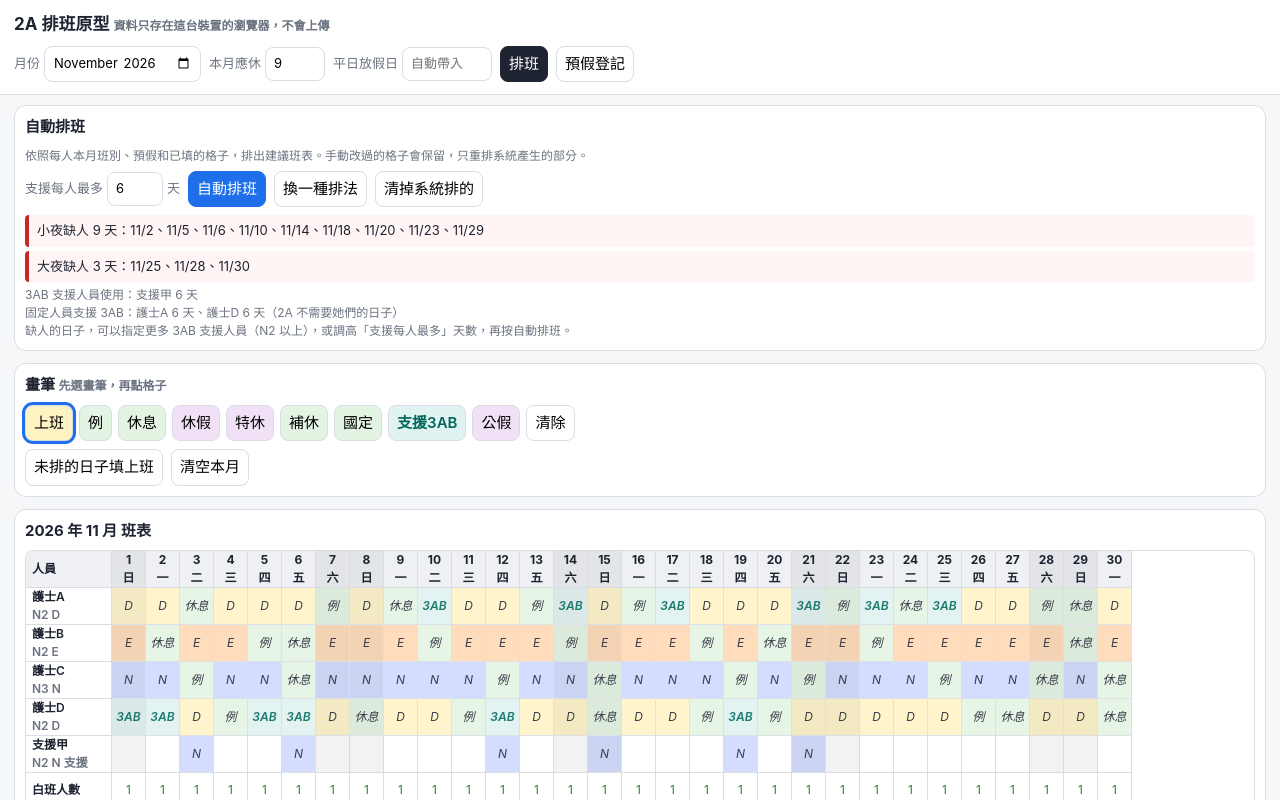
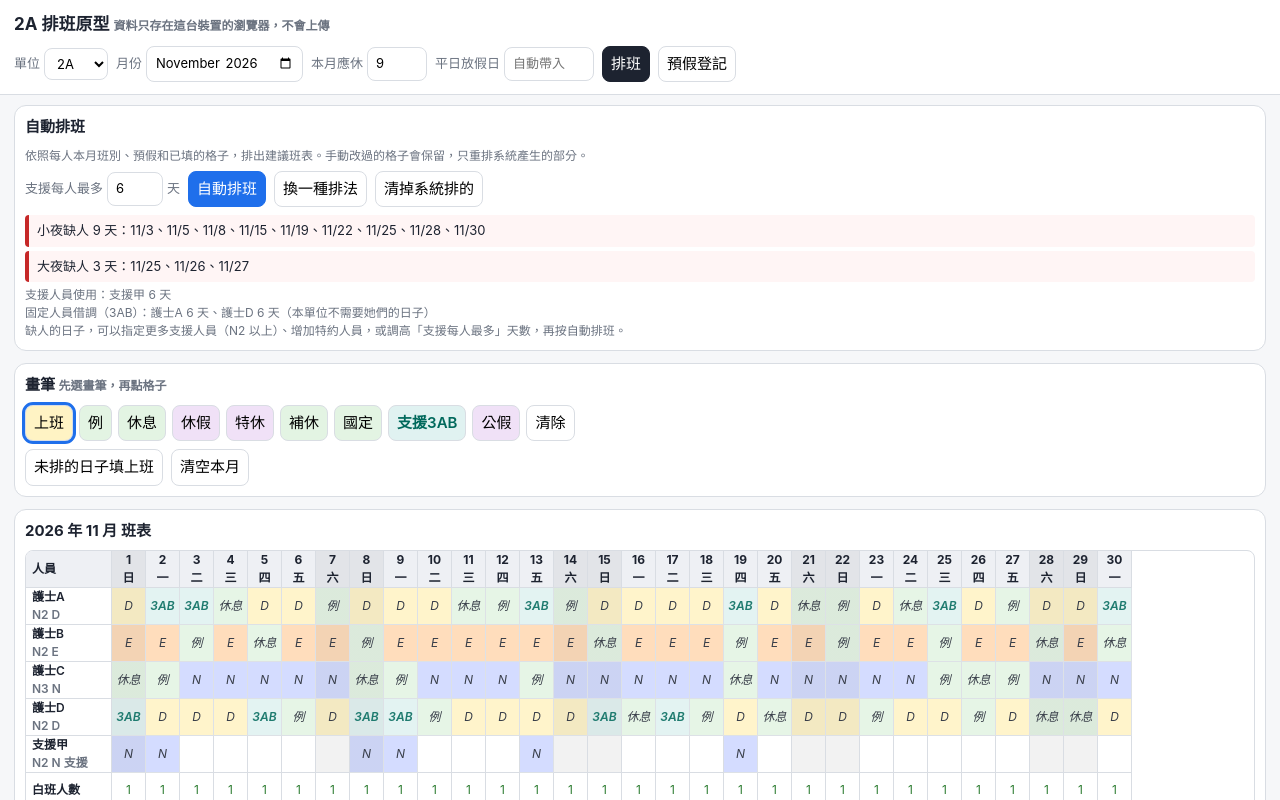
Before and after one commit to Johnyu88/scheduler-app, a plain HTML site: page index.html in a window 1280 px wide. Both pictures are taken after a click on the button "自動排班". Shown: the top 800 px of the page. Drawn offline with Linux system fonts and the light colour scheme.

Commit message:
Add 3AB unit support and bump cache
Co-Authored-By: Claude Sonnet 5.5 <noreply@anthropic.com>
Claude-Session: https://claude.ai/code/session_017H8jYubLcDWdTQrMKYTuP6

```diff
--- a/app.js
+++ b/app.js
@@ -1,12 +1,17 @@
 (function () {
   const R = window.Rules;
-  const KEY = 'miaoli-scheduler-2a-v1';
+  const UNIT = (function () { try { return localStorage.getItem('miaoli-unit') === '3AB' ? '3AB' : '2A'; } catch (e) { return '2A'; } })();
+  const KEY = UNIT === '3AB' ? 'miaoli-scheduler-3ab-v1' : 'miaoli-scheduler-2a-v1';
+  // 單位設定：每班人數（硬性）、借調代碼、是否每班至少 1 位 N2 以上
+  const CFG = UNIT === '3AB'
+    ? { coverage: { D: { weekday: 7, off: 6 }, E: 5, N: 4 }, lend: '2A', lendLabel: '支援2A', requireSenior: true }
+    : { coverage: { D: 1, E: 1, N: 1 }, lend: '3AB', lendLabel: '支援3AB', requireSenior: false };
   const LEVELS = ['N', 'N1', 'N2', 'N3', 'N4'];
   const WD = ['日', '一', '二', '三', '四', '五', '六'];
   const BRUSHES = [
     { code: '班', label: '上班', cls: 'D' }, { code: '例', label: '例', cls: 'rest' }, { code: '休息', label: '休息', cls: 'rest' },
     { code: '休假', label: '休假', cls: 'leave' }, { code: '特休', label: '特休', cls: 'leave' }, { code: '補休', label: '補休', cls: 'rest' },
-    { code: '國定', label: '國定', cls: 'rest' }, { code: '3AB', label: '支援3AB', cls: 'lend' }, { code: '公假', label: '公假', cls: 'leave' }, { code: '', label: '清除', cls: '' },
+    { code: '國定', label: '國定', cls: 'rest' }, { code: CFG.lend, label: CFG.lendLabel, cls: 'lend' }, { code: '公假', label: '公假', cls: 'leave' }, { code: '', label: '清除', cls: '' },
   ];
   const PREBOOK_BRUSHES = ['休假', '特休', ''];
 
@@ -49,7 +54,7 @@
 
   function codeClass(c) {
     if (c === 'D' || c === 'E' || c === 'N') return c;
-    if (c === '3AB') return 'lend';
+    if (c === '3AB' || c === '2A') return 'lend';
     if (['例', '休息', '國定', '補國', '補休'].includes(c)) return 'rest';
     if (c) return 'leave';
     return '';
@@ -69,7 +74,7 @@
   }
 
   function issuesNow() {
-    const params = { year: S.year, month: S.month, staff: S.staff, requiredRest: S.requiredRest };
+    const params = { year: S.year, month: S.month, staff: S.staff, requiredRest: S.requiredRest, holidays: S.holidays, params: { coverage: CFG.coverage, requireSenior: CFG.requireSenior } };
     return mode === 'schedule'
       ? R.checkSchedule({ ...params, cells: S.cells })
       : R.checkPrebook({ ...params, requestedAt: S.requestedAt, prebook: S.prebook });
@@ -87,7 +92,7 @@
     h += '</tr>';
     S.staff.forEach((p) => {
       const r = rowOf(p.id);
-      h += `<tr><td class="name">${esc(p.name)}<div class="small">${p.level} ${p.shift}${p.support ? ' 支援' : ''}</div></td>`;
+      h += `<tr><td class="name">${esc(p.name)}<div class="small">${p.level} ${p.shift}${p.support ? ' 支援' : ''}${p.extra ? ' 特約' : ''}</div></td>`;
       for (let d = 1; d <= n; d++) {
         const w = R.dow(S.year, S.month, d);
         const c = r[d - 1];
@@ -133,12 +138,13 @@
   }
 
   function renderStaff() {
-    let h = '<tr><th>姓名</th><th>職級</th><th>本月班</th><th>支援</th><th>上月班</th><th>預假登記日</th><th></th></tr>';
+    let h = '<tr><th>姓名</th><th>職級</th><th>本月班</th><th>支援</th><th>特約</th><th>上月班</th><th>預假登記日</th><th></th></tr>';
     S.staff.forEach((p, i) => {
       h += `<tr><td><input type="text" data-i="${i}" data-k="name" value="${esc(p.name)}"></td>
       <td><select data-i="${i}" data-k="level">${LEVELS.map((l) => `<option ${l === p.level ? 'selected' : ''}>${l}</option>`).join('')}</select></td>
       <td><select data-i="${i}" data-k="shift">${['D', 'E', 'N'].map((l) => `<option ${l === p.shift ? 'selected' : ''}>${l}</option>`).join('')}</select></td>
       <td><input type="checkbox" data-i="${i}" data-k="support" ${p.support ? 'checked' : ''}></td>
+      <td><input type="checkbox" data-i="${i}" data-k="extra" ${p.extra ? 'checked' : ''}></td>
       <td><select data-i="${i}" data-k="prevShift">${['', 'D', 'E', 'N'].map((l) => `<option ${l === p.prevShift ? 'selected' : ''}>${l}</option>`).join('')}</select></td>
       <td><input type="date" data-i="${i}" data-k="prebookAt" value="${p.prebookAt || ''}" style="width:130px"></td>
       <td><button data-del="${i}">刪</button></td></tr>`;
@@ -188,16 +194,16 @@
       const p = S.staff.find((x) => x.id === id);
       return p ? `${esc(p.name)} ${r.supportUsage[id]} 天` : '';
     }).filter(Boolean);
-    if (used.length) h += `<div class="small">3AB 支援人員使用：${used.join('、')}</div>`;
+    if (used.length) h += `<div class="small">支援人員使用：${used.join('、')}</div>`;
     const lentList = Object.keys(r.lent || {}).map((id) => { const p = S.staff.find((x) => x.id === id); return p ? `${esc(p.name)} ${r.lent[id]} 天` : ''; }).filter(Boolean);
-    if (lentList.length) h += `<div class="small">固定人員支援 3AB：${lentList.join('、')}（2A 不需要她們的日子）</div>`;
+    if (lentList.length) h += `<div class="small">固定人員借調（${CFG.lend}）：${lentList.join('、')}（本單位不需要她們的日子）</div>`;
     if ((r.rejected || []).length) {
       h += `<div class="issue">以下預假因當天人力不足被削減（特休優先，同類以先登記者優先），已由系統另排休息日：<br>` +
         r.rejected.map((q) => `${esc(q.name)} ${S.month}/${q.day} ${q.code}`).join('、') + '</div>';
     }
     (r.notes || []).forEach((n) => (h += `<div class="issue">${esc(n)}</div>`));
     if (!r.gaps.length && !(r.notes || []).length && !(r.rejected || []).length) h = '<div class="ok">已排滿，每班每天都有人。</div>' + h;
-    if (r.gaps.length) h += '<div class="small">缺人的日子，可以指定更多 3AB 支援人員（N2 以上），或調高「支援每人最多」天數，再按自動排班。</div>';
+    if (r.gaps.length) h += '<div class="small">缺人的日子，可以指定更多支援人員（N2 以上）、增加特約人員，或調高「支援每人最多」天數，再按自動排班。</div>';
     el.innerHTML = h;
   }
 
@@ -211,11 +217,12 @@
       const a = S.auto[p.id] || [];
       manual[p.id] = r.map((c, i) => (a[i] ? '' : c));
     });
-    const common = { year: S.year, month: S.month, staff: S.staff, requiredRest: S.requiredRest, holidays: S.holidays, params: { supportMaxDays: S.supportMax } };
+    const common = { year: S.year, month: S.month, staff: S.staff, requiredRest: S.requiredRest, holidays: S.holidays, params: { supportMaxDays: S.supportMax, coverage: CFG.coverage, requireSenior: CFG.requireSenior }, lendCode: CFG.lend };
     // 預假審核：特休優先，同類依登記先後；人力不足的預假被削減
     const pr = window.Solver.resolvePrebooks({ ...common, cells: manual, prebook: S.prebook });
     const res = window.Solver.autoSchedule({ ...common, cells: pr.cells, seed: S.seed });
     S.staff.forEach((p) => {
+      if (!res.cells[p.id]) return; // 特約人員不自動排
       S.cells[p.id] = res.cells[p.id];
       S.auto[p.id] = res.cells[p.id].map((c, i) => (!c || manual[p.id][i] ? 0 : pr.accepted[p.id][i] ? 2 : 1));
     });
@@ -245,6 +252,10 @@
     S.holidays = e.target.value.split(/[,，\s]+/).map(Number).filter((d) => d >= 1 && d <= nDays());
     recalcRest(); save(); render(false);
   };
+  const us = $('unit');
+  if (us) { us.value = UNIT; us.onchange = () => { try { localStorage.setItem('miaoli-unit', us.value); } catch (e) {} location.reload(); }; }
+  document.title = UNIT + ' 排班';
+  const h1u = document.getElementById('unitName'); if (h1u) h1u.textContent = UNIT;
   $('required').onchange = (e) => { S.requiredRest = Number(e.target.value); save(); render(false); };
   $('requestedAt').onchange = (e) => { S.requestedAt = e.target.value; save(); render(false); };
   document.querySelectorAll('.tabs button').forEach((b) => { b.onclick = () => { mode = b.dataset.mode; render(false); }; });
--- a/index.html
+++ b/index.html
@@ -55,8 +55,9 @@
 </head>
 <body>
 <header>
-  <h1>2A 排班原型 <span class="small">資料只存在這台裝置的瀏覽器，不會上傳</span></h1>
+  <h1><span id="unitName">2A</span> 排班原型 <span class="small">資料只存在這台裝置的瀏覽器，不會上傳</span></h1>
   <div class="row">
+    <label>單位 <select id="unit"><option value="2A">2A</option><option value="3AB">3AB</option></select></label>
     <label>月份 <input type="month" id="month"></label>
     <label>本月應休 <input type="number" id="required" min="0" max="31" style="width:60px"></label>
     <label>平日放假日 <input type="text" id="holidays" placeholder="自動帶入" style="width:90px"></label>
--- a/rules.js
+++ b/rules.js
@@ -11,6 +11,8 @@
   // 「本月應休」計算採用的代碼（班表上的合計共休包含休假）
   const MONTH_REST = ['例', '休息', '國定', '補國', '補休', '休假']; // 特休、公假另計，不算在內
   const LEND = '3AB'; // 固定人員當天支援 3AB：算上班，不計入 2A 人力
+  const LENDS = ['3AB', '2A']; // 借調代碼：2A 人員標 3AB；3AB 人員借給 2A 標 2A。都算上班、不計入本單位人力
+  const isLend = (c) => LENDS.includes(c);
   const SUPPORT_LEVELS = ['N2', 'N3', 'N4'];
 
   const DEFAULTS = {
@@ -20,6 +22,15 @@
 
   const daysInMonth = (y, m) => new Date(y, m, 0).getDate();
   const dow = (y, m, d) => new Date(y, m - 1, d).getDay();
+  // 某班某天需要幾人：數字＝每天固定；{weekday, off}＝平日／週末與國定假日不同
+  function coverageNeed(coverage, shift, year, month, day, holidays) {
+    const v = (coverage || DEFAULTS.coverage)[shift];
+    if (v == null) return 1;
+    if (typeof v === 'number') return v;
+    const w = dow(year, month, day);
+    const off = w === 0 || w === 6 || (holidays || []).includes(day);
+    return off ? v.off : v.weekday;
+  }
   // 本月應休 = 日曆上的紅字日：週六、週日，加上落在平日的國定假日
   function redDays(year, month, holidays) {
     const n = daysInMonth(year, month);
@@ -49,8 +60,11 @@
     // R1 每班每天人數
     for (let d = 1; d <= n; d++) {
       for (const s of WORK) {
-        const c = staff.filter((p) => row(p)[d - 1] === s).length;
-        if (c !== P.coverage[s]) add('coverage', 'error', `${month}/${d} ${SHIFT_LABEL[s]} ${c} 人，應為 ${P.coverage[s]} 人`, null, d);
+        const who = staff.filter((p) => !p.extra && row(p)[d - 1] === s);
+        const c = who.length;
+        const want = coverageNeed(P.coverage, s, year, month, d, input.holidays);
+        if (c !== want) add('coverage', 'error', `${month}/${d} ${SHIFT_LABEL[s]} ${c} 人，應為 ${want} 人`, null, d);
+        if (P.requireSenior && c > 0 && !who.some((p) => SUPPORT_LEVELS.includes(p.level))) add('senior-mix', 'error', `${month}/${d} ${SHIFT_LABEL[s]} 沒有 N2 以上的人員`, null, d);
       }
     }
 
@@ -61,6 +75,7 @@
         if (WORK.includes(c) && c !== p.shift) add('pure-shift', 'error', `${p.name} ${month}/${i + 1} 排了 ${c}，本月班別應為 ${p.shift}`, p.id, i + 1);
       });
       // 支援人員（3AB 護理師）的例假、休息日由其所屬單位班表判斷，這裡只檢查班別與職級
+      if (p.extra) continue; // 特約人員：額外加入的人力，不套用休息規則、不計入每班人數
       if (p.support) {
         if (!SUPPORT_LEVELS.includes(p.level)) add('support-level', 'error', `${p.name} 是 ${p.level}，支援 2A 至少要 N2`, p.id, null);
         continue;
@@ -84,7 +99,7 @@
       let streak = p.prevStreak || 0;
       let flagged = false;
       r.forEach((c, i) => {
-        if (WORK.includes(c) || c === LEND) {
+        if (WORK.includes(c) || isLend(c)) {
           streak++;
           if (streak > P.maxConsecutive && !flagged) {
             add('consecutive', 'error', `${p.name} 到 ${month}/${i + 1} 已連續上班 ${streak} 天，上限 ${P.maxConsecutive} 天`, p.id, i + 1);
@@ -138,5 +153,5 @@
     return issues;
   }
 
-  return { WORK, LEGAL_REST, MONTH_REST, SUPPORT_LEVELS, DEFAULTS, daysInMonth, dow, redDays, checkSchedule, LEND, checkPrebook };
+  return { WORK, LEGAL_REST, MONTH_REST, SUPPORT_LEVELS, DEFAULTS, daysInMonth, dow, redDays, checkSchedule, LEND, LENDS, isLend, coverageNeed, checkPrebook };
 });
--- a/solver.js
+++ b/solver.js
@@ -17,6 +17,7 @@
   const LEGAL = R.LEGAL_REST;
   const DEFAULTS = { maxConsecutive: 6, softStreak: 5, supportMaxDays: 6 };
   const LEND = '3AB';
+  const isLend = R.isLend;
 
   function mulberry32(a) {
     return function () {
@@ -41,9 +42,14 @@
     let sundays = 0;
     for (let d = 1; d <= n; d++) if (R.dow(year, month, d) === 0) sundays++;
     return {
-      year, month, staff, n, sundays,
+      year, month, n, sundays,
       need: input.requiredRest == null ? 0 : input.requiredRest,
       holidays: new Set(input.holidays || []),
+      holidayList: input.holidays || [],
+      lend: input.lendCode || LEND,
+      coverage: (input.params || {}).coverage,
+      requireSenior: !!(input.params || {}).requireSenior,
+      staff: staff.filter((p) => !p.extra),
       P: Object.assign({}, DEFAULTS, input.params || {}),
     };
   }
@@ -51,8 +57,8 @@
   // 一位固定人員的限制條件
   function spec(ctx, p, row) {
     const { n, need } = ctx;
-    const fixedOff = row.map((c) => !!c && c !== p.shift && c !== LEND);
-    const forced = row.map((c) => c === p.shift || c === LEND);
+    const fixedOff = row.map((c) => !!c && c !== p.shift && !isLend(c));
+    const forced = row.map((c) => c === p.shift || isLend(c));
     const cnt = (a, b, f) => { let t = 0; for (let d = a; d <= b && d <= n; d++) if (f(row[d - 1], d - 1)) t++; return t; };
     const fixedRest = cnt(1, n, (c) => REST_CODES.includes(c));
     return {
@@ -132,20 +138,26 @@
     const core = ctx.staff.filter((p) => p.shift === shift && !p.support);
     const sups = ctx.staff.filter((p) => p.shift === shift && p.support);
     const specs = core.map((p) => spec(ctx, p, cells[p.id]));
-    const pools = specs.map((sp) => genPool(ctx, sp, rng, 40 * effort));
+    const poolSize = Math.min(160, 40 + 12 * core.length) * effort;
+    const pools = specs.map((sp) => genPool(ctx, sp, rng, poolSize));
     const failed = pools.findIndex((pl) => !pl.length);
     const supCap = sups.reduce((s, p) => s + Math.max(0, P.supportMaxDays - cells[p.id].filter((c) => c === shift).length), 0);
     const otherOff = opts.otherOff || new Array(n).fill(0);
 
     const presentOf = (sp, off, i) => !sp.fixedOff[i] && !off[i];
+    const reqAt = (i) => R.coverageNeed(ctx.coverage, shift, ctx.year, ctx.month, i + 1, ctx.holidayList);
+    const isSenior = (p) => R.SUPPORT_LEVELS.includes(p.level);
     const evalCombo = (combo) => {
-      let uncovered = 0, overlap = 0;
+      let uncovered = 0, overlap = 0, noSenior = 0;
       for (let i = 0; i < n; i++) {
-        if (!combo.some((o, k) => presentOf(specs[k], o, i))) uncovered++;
+        const pres = combo.map((o, k) => (presentOf(specs[k], o, i) ? k : -1)).filter((k) => k >= 0);
+        const short = Math.max(0, reqAt(i) - pres.length);
+        uncovered += short;
+        if (ctx.requireSenior && pres.length >= 1 && !pres.some((k) => isSenior(core[k]))) noSenior++;
         const offs = combo.filter((o, k) => !presentOf(specs[k], o, i)).length;
         overlap += offs * otherOff[i];
       }
-      return { uncovered, cost: 1000 * Math.max(0, uncovered - supCap) + 12 * uncovered + 25 * overlap };
+      return { uncovered, cost: 1000 * Math.max(0, uncovered - supCap) + 12 * uncovered + 25 * overlap + 400 * noSenior };
     };
 
     let best = null;
@@ -155,15 +167,35 @@
     if (!core.length) best = { combo: [], uncovered: n };
     else {
       const total = pools.reduce((s, pl) => s * pl.length, 1);
-      const tries = Math.min(total, 1500 * effort);
-      const pick = (k) => (total <= 1500 * effort ? null : Math.floor(rng() * pools[k].length));
-      for (let t = 0; t < tries; t++) {
-        let combo;
-        if (total <= 1500 * effort) { // 全部列舉
-          let idx = t; combo = pools.map((pl) => { const o = pl[idx % pl.length]; idx = Math.floor(idx / pl.length); return o; });
-        } else combo = pools.map((pl, k) => pl[pick(k)]);
-        const e = evalCombo(combo);
-        if (!best || e.cost < best.cost) best = { combo, cost: e.cost, uncovered: e.uncovered };
+      const limit = 1500 * effort;
+      if (total <= limit) { // 組合不多：全部列舉
+        for (let t = 0; t < total; t++) {
+          let idx = t; const combo = pools.map((pl) => { const o = pl[idx % pl.length]; idx = Math.floor(idx / pl.length); return o; });
+          const e = evalCombo(combo);
+          if (!best || e.cost < best.cost) best = { combo, cost: e.cost, uncovered: e.uncovered };
+        }
+      } else { // 組合太多：隨機起點 + 逐人換型態的爬山法
+        for (let r = 0; r < 4 * effort; r++) {
+          let combo = pools.map((pl) => pl[Math.floor(rng() * pl.length)]);
+          let cur = evalCombo(combo);
+          for (let sweep = 0; sweep < 8; sweep++) {
+            let improved = false;
+            const order = combo.map((_, k) => k).sort(() => rng() - 0.5);
+            for (const k of order) {
+              let bk = combo[k], bc = cur;
+              for (const o of pools[k]) {
+                if (o === combo[k]) continue;
+                const trial = combo.slice(); trial[k] = o;
+                const e = evalCombo(trial);
+                if (e.cost < bc.cost) { bc = e; bk = o; }
+              }
+              if (bk !== combo[k]) { combo = combo.slice(); combo[k] = bk; cur = bc; improved = true; }
+            }
+            if (!improved) break;
+          }
+          if (!best || cur.cost < best.cost) best = { combo, cost: cur.cost, uncovered: cur.uncovered };
+          if (best.uncovered === 0 && best.cost < 25 * 3) break;
+        }
       }
     }
 
@@ -171,24 +203,35 @@
     const rows = {};
     core.forEach((p) => (rows[p.id] = cells[p.id].slice()));
     const coverCount = core.map(() => 0);
-    let prevCover = -1;
-    const uncoveredDays = [];
+    let prevCover = [];
+    const uncoveredDays = []; // {i, short}
     for (let i = 0; i < n; i++) {
+      const need = reqAt(i);
       const present = core.map((p, k) => presentOf(specs[k], best.combo[k], i));
-      const forcedCover = core.findIndex((p, k) => cells[p.id][i] === shift);
-      let cover = -1;
-      if (forcedCover >= 0) cover = forcedCover;
-      else {
-        const cand = present.map((v, k) => (v ? k : -1)).filter((k) => k >= 0 && cells[core[k].id][i] !== LEND);
-        if (cand.length) cover = cand.includes(prevCover) && coverCount[prevCover] <= Math.min(...cand.map((k) => coverCount[k])) + 3 ? prevCover : cand.reduce((a, b) => (coverCount[b] < coverCount[a] ? b : a));
+      const covers = [];
+      core.forEach((p, k) => { if (cells[p.id][i] === shift) covers.push(k); });
+      const cand = present.map((v, k) => (v ? k : -1)).filter((k) => k >= 0 && !covers.includes(k) && !isLend(cells[core[k].id][i]));
+      const rank = (k) => coverCount[k] * 2 + (prevCover.includes(k) ? 0 : 1);
+      cand.sort((x, y) => rank(x) - rank(y));
+      const pickN = Math.max(0, need - covers.length);
+      const chosen = cand.slice(0, pickN);
+      if (ctx.requireSenior) { // 至少 1 位 N2 以上
+        const all = covers.concat(chosen);
+        if (all.length && !all.some((k) => isSenior(core[k]))) {
+          const s1 = cand.slice(pickN).find((k) => isSenior(core[k]));
+          if (s1 != null && chosen.length) chosen[chosen.length - 1] = s1;
+        }
       }
+      const allCover = covers.concat(chosen);
       core.forEach((p, k) => {
         if (cells[p.id][i]) return; // 固定格不動
         if (!present[k]) return; // 休息日留空，之後標例／休息
-        rows[p.id][i] = k === cover ? shift : LEND;
+        rows[p.id][i] = allCover.includes(k) ? shift : ctx.lend;
       });
-      if (cover >= 0) { coverCount[cover]++; prevCover = cover; }
-      else { uncoveredDays.push(i); prevCover = -1; }
+      allCover.forEach((k) => coverCount[k]++);
+      prevCover = allCover;
+      const short = need - allCover.length;
+      if (short > 0) uncoveredDays.push({ i, short });
     }
 
     // 支援人員補缺
@@ -198,13 +241,15 @@
     const supStreak = {};
     sups.forEach((p) => (supStreak[p.id] = 0));
     let lastDay = -2;
-    for (const i of uncoveredDays) {
-      const cand = sups.filter((p) => !cells[p.id][i] && supUsed[p.id] < P.supportMaxDays && (i === lastDay + 1 ? supStreak[p.id] + 1 : 1) <= P.maxConsecutive);
-      if (!cand.length) { gapDays.push(i + 1); lastDay = -2; sups.forEach((p) => (supStreak[p.id] = 0)); continue; }
-      cand.sort((a, b) => supUsed[a.id] - supUsed[b.id] || (supStreak[b.id] > 0 ? 1 : 0) - (supStreak[a.id] > 0 ? 1 : 0));
-      const s = cand[0];
-      rows[s.id][i] = shift; supUsed[s.id]++;
-      sups.forEach((p) => (supStreak[p.id] = p === s ? (i === lastDay + 1 ? supStreak[p.id] + 1 : 1) : 0));
+    for (const { i, short } of uncoveredDays) {
+      for (let q = 0; q < short; q++) {
+        const cand = sups.filter((p) => !cells[p.id][i] && rows[p.id][i] !== shift && supUsed[p.id] < P.supportMaxDays && (i === lastDay + 1 ? supStreak[p.id] + 1 : 1) <= P.maxConsecutive);
+        if (!cand.length) { gapDays.push(i + 1); continue; }
+        cand.sort((a, b) => supUsed[a.id] - supUsed[b.id] || (supStreak[b.id] > 0 ? 1 : 0) - (supStreak[a.id] > 0 ? 1 : 0));
+        const s = cand[0];
+        rows[s.id][i] = shift; supUsed[s.id]++;
+        sups.forEach((p) => (supStreak[p.id] = p === s ? (i === lastDay + 1 ? supStreak[p.id] + 1 : 1) : (rows[p.id][i] === shift ? supStreak[p.id] + 1 : 0)));
+      }
       lastDay = i;
     }
     // 回傳此班固定人員的休息日（給其他班別錯開用）
@@ -230,7 +275,7 @@
       const totalLi = fixedLi.reduce((s, v) => s + v, 0) + li.size;
       const rest = [].concat(U[2], U[1], U[0]).filter((d) => !li.has(d) && !holidays.has(d)).sort((a, b) => a - b);
       spread(rest, Math.max(0, sundays - totalLi)).forEach((d) => li.add(d));
-      const worked = [...holidays].filter((d) => row[d - 1] === p.shift || row[d - 1] === LEND).sort((a, b) => a - b);
+      const worked = [...holidays].filter((d) => row[d - 1] === p.shift || isLend(row[d - 1])).sort((a, b) => a - b);
       const plain = [].concat(U[0], U[1], U[2]).filter((d) => !li.has(d) && !holidays.has(d)).sort((a, b) => a - b);
       const later = worked.length ? plain.filter((d) => d > worked[0]) : [];
       const comp = new Set(spread(later.length >= worked.length ? later : plain, worked.length)); // 補休盡量排在國定日之後
@@ -255,7 +300,7 @@
     const notes = [];
     let otherOff = new Array(n).fill(0);
     for (const shift of WORK) {
-      const r = solveShift(ctx, shift, cells, { rng, otherOff });
+      const r = solveShift(ctx, shift, cells, { rng, otherOff, effort: input.effort || 3 });
       if (!r.ok) {
         const who = r.core.map((p) => p.name).join('、');
         notes.push(`${{ D: '白班', E: '小夜', N: '大夜' }[shift]}無法為 ${who} 排出合規的休息日（預假或已填的格子可能互相衝突）`);
@@ -267,7 +312,7 @@
       Object.keys(r.rows).forEach((id) => (out[id] = r.rows[id]));
       r.gapDays.forEach((d) => gaps.push({ day: d, shift }));
       r.sups.forEach((p) => (supportUsage[p.id] = r.supUsed[p.id]));
-      r.core.forEach((p) => { const c = out[p.id].filter((x) => x === LEND).length; if (c) lent[p.id] = c; });
+      r.core.forEach((p) => { const c = out[p.id].filter((x) => isLend(x)).length; if (c) lent[p.id] = c; });
       otherOff = otherOff.map((v, i) => v + (r.offs ? r.offs[i] : 0));
     }
     return { cells: out, gaps, supportUsage, lent, notes };
--- a/sw.js
+++ b/sw.js
@@ -1,5 +1,5 @@
 // 讓 App 離線也能開。更新程式時把版本號加 1。
-const CACHE = 'scheduler-v1';
+const CACHE = 'scheduler-v2';
 const FILES = ['./', './index.html', './app.js', './rules.js', './holidays.js', './solver.js', './manifest.webmanifest', './icon-192.png', './icon-512.png', './apple-touch-icon.png'];
 self.addEventListener('install', (e) => { e.waitUntil(caches.open(CACHE).then((c) => c.addAll(FILES)).then(() => self.skipWaiting())); });
 self.addEventListener('activate', (e) => {
```
